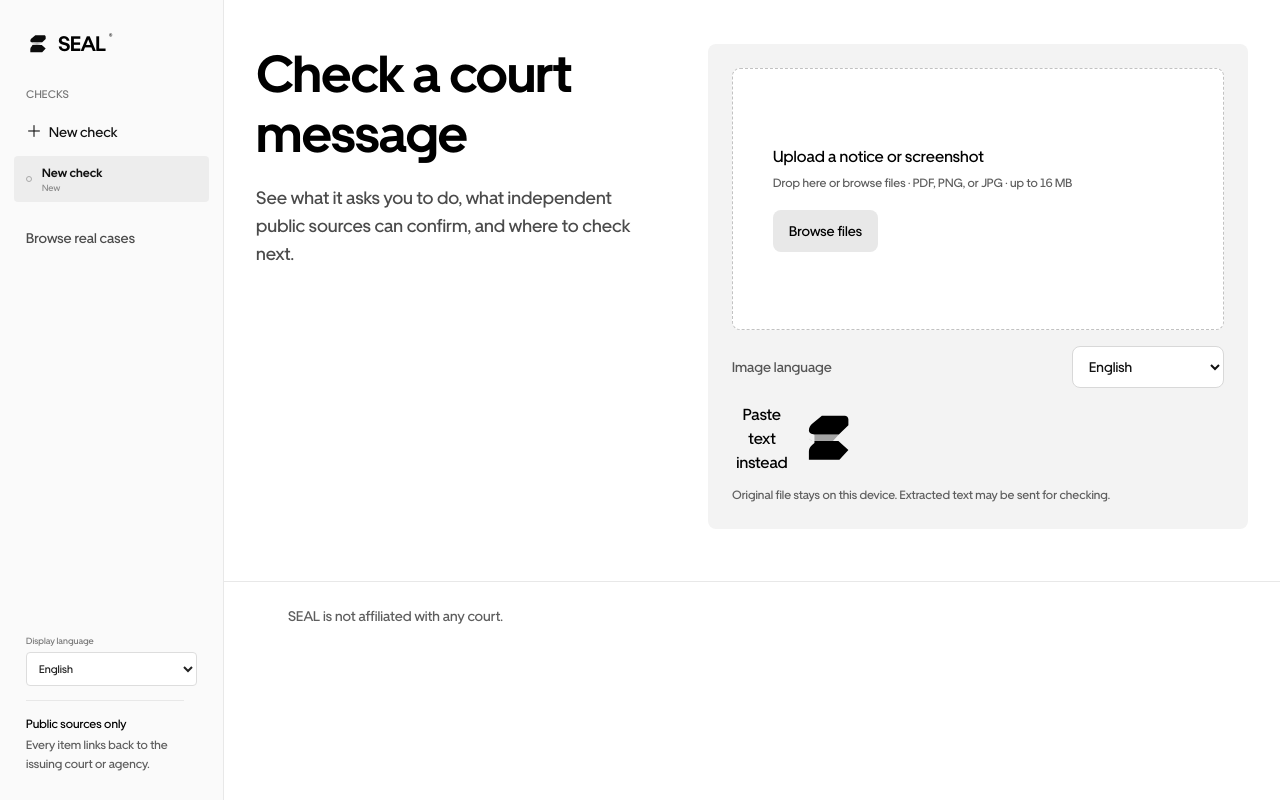
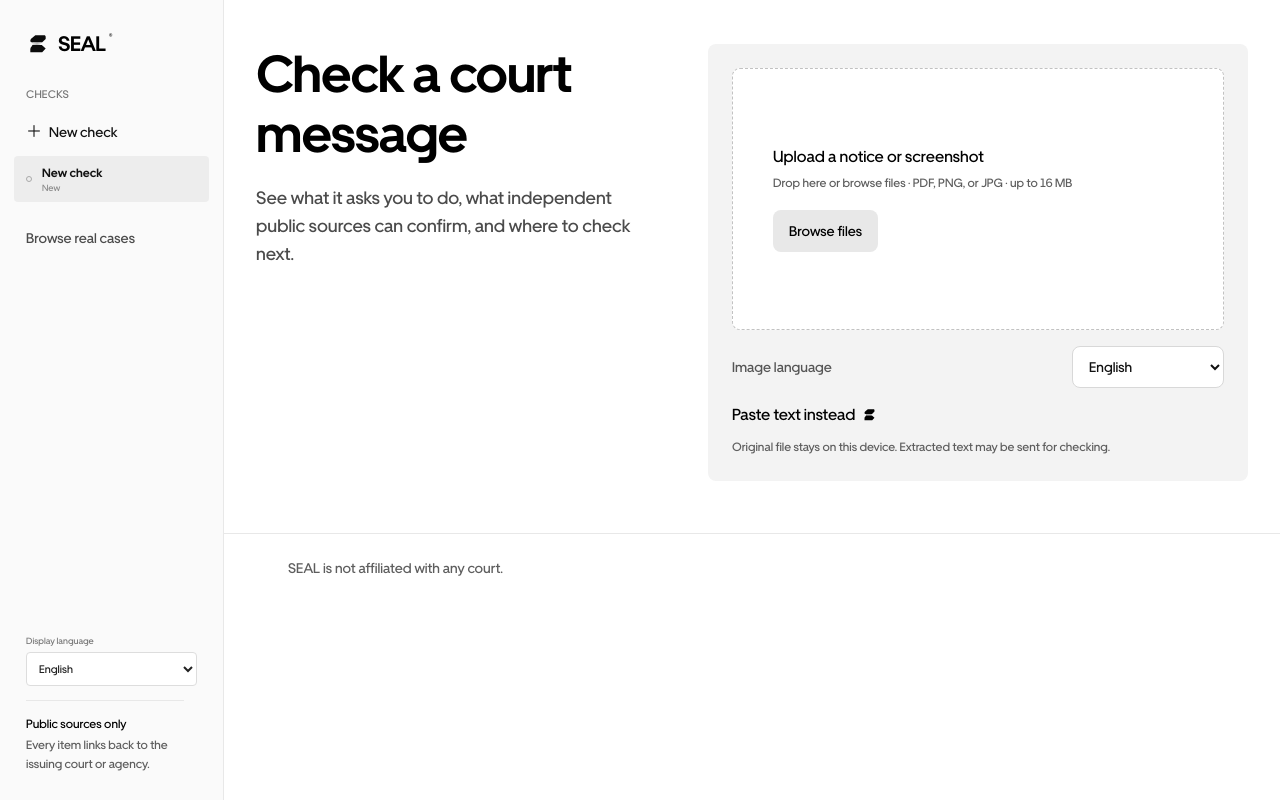
Before and after one commit to Davemafy/seal, a Next.js app: page / in a window 1280 px wide. Built offline with nearby package versions, Linux system fonts and the light colour scheme.

Commit message:
Style SEAL directional icon system

```diff
--- a/app/workspace.css
+++ b/app/workspace.css
@@ -949,18 +949,19 @@
 
 
 /* Final interaction cleanup: preserve composition, remove generic glyphs/rails. */
-.design-chevron{
- width:14px;
- height:14px;
- flex:0 0 14px;
+.seal-guide-icon{
+ width:16px;
+ height:16px;
+ flex:0 0 16px;
  display:block;
  color:currentColor;
- transition:transform .14s ease
-}
-.design-chevron.is-down{transform:rotate(0deg)}
-.design-chevron.is-right{transform:rotate(-90deg)}
-.design-chevron.is-left{transform:rotate(90deg)}
-.design-chevron.is-up{transform:rotate(180deg)}
+ transform-origin:50% 50%;
+ transition:transform .16s cubic-bezier(.2,.75,.3,1),opacity .12s ease
+}
+.seal-guide-icon.is-right{transform:rotate(0deg)}
+.seal-guide-icon.is-down{transform:rotate(90deg)}
+.seal-guide-icon.is-left{transform:rotate(180deg)}
+.seal-guide-icon.is-up{transform:rotate(-90deg)}
 .design-play-icon{width:14px;height:14px;display:block}
 
 .paste-mode-switch{align-items:center;gap:7px}
@@ -1003,8 +1004,8 @@
 }
 .additional-sources summary:hover,
 .technical-record summary:hover{color:#000}
-.additional-sources[open] summary .design-chevron,
-.technical-record[open] summary .design-chevron{transform:rotate(180deg)}
+.additional-sources[open] summary .seal-guide-icon,
+.technical-record[open] summary .seal-guide-icon{transform:rotate(180deg)}
 
 @media(max-width:599px){
  .result-chapters{
@@ -1181,8 +1182,8 @@
 .additional-sources{
  margin-top:14px
 }
-.additional-sources .design-chevron,
-.technical-record .design-chevron{
+.additional-sources .seal-guide-icon,
+.technical-record .seal-guide-icon{
  width:12px;
  height:12px;
  flex-basis:12px;
@@ -2192,7 +2193,7 @@
 .journey-details>summary::-webkit-details-marker{display:none}
 .journey-details>summary>span{color:#171717;font-size:14px;line-height:20px;font-weight:600}
 .journey-details>summary>small{color:#777;font-size:11px;line-height:17px;text-align:right}
-.journey-details[open]>summary .design-chevron{transform:rotate(180deg)}
+.journey-details[open]>summary .seal-guide-icon{transform:rotate(180deg)}
 .journey-details-body{padding:2px 0 24px 198px}
 .explanation-controls{display:flex;flex-wrap:wrap;gap:10px 18px;align-items:end;margin-bottom:16px}
 .explanation-controls label{display:grid;gap:4px}
@@ -2236,8 +2237,8 @@
 .mobile-nav-tools{display:flex;align-items:center;gap:12px}
 .mobile-language-menu{position:relative}
 .mobile-language-trigger{min-width:48px;height:32px;display:flex;align-items:center;justify-content:center;gap:5px;padding:0 8px;border:1px solid #d9d9d9;border-radius:7px;background:#fff;color:#222;font:inherit;font-size:10px;font-weight:600;letter-spacing:.02em;cursor:pointer}
-.mobile-language-trigger .design-chevron{width:11px;height:11px;transition:transform 140ms ease}
-.mobile-language-trigger[aria-expanded="true"] .design-chevron{transform:rotate(180deg)}
+.mobile-language-trigger .seal-guide-icon{width:12px;height:12px}
+.mobile-language-trigger[aria-expanded="true"] .seal-guide-icon{transform:rotate(180deg)}
 .mobile-language-popover{position:absolute;z-index:90;top:39px;right:0;width:218px;max-height:min(62vh,430px);overflow-y:auto;padding:7px;background:#fff;border:1px solid #dcdcdc;border-radius:10px;box-shadow:0 16px 40px rgba(0,0,0,.16)}
 .mobile-language-title{padding:6px 8px 8px;color:#777;font-size:9px;line-height:13px;font-weight:600;letter-spacing:.04em;text-transform:uppercase}
 .mobile-language-popover button{width:100%;min-height:38px;display:flex;align-items:center;justify-content:space-between;gap:14px;padding:8px;border:0;border-radius:6px;background:transparent;color:#222;font:inherit;font-size:12px;line-height:18px;text-align:left;cursor:pointer}
@@ -2378,7 +2379,7 @@
  cursor:pointer
 }
 .decision-details>summary::-webkit-details-marker{display:none}
-.decision-details[open]>summary .design-chevron{transform:rotate(180deg)}
+.decision-details[open]>summary .seal-guide-icon{transform:rotate(180deg)}
 .decision-details-body{padding:0 0 18px}
 .decision-details .decision-risks{margin-top:0}
 .decision-details .decision-review-player{margin-bottom:0}
```
